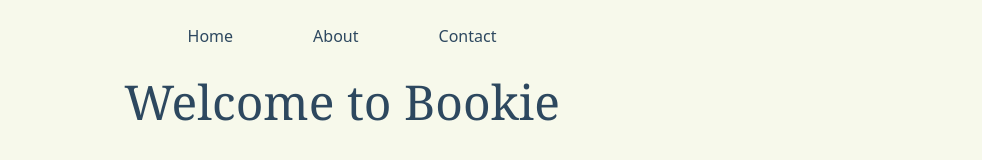
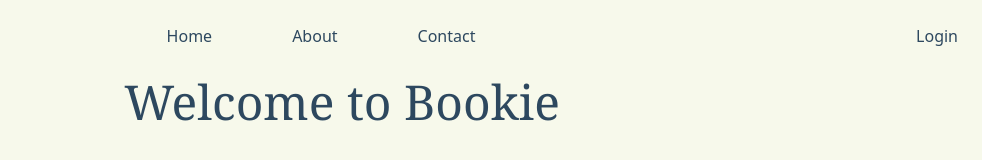
Before and after one commit to EBok1/bookie, a React (Vite) app: page / in a window 1280 px wide. Shown: the top 160 px of the page, without its empty margins (298-1280 px from the left). Built offline with nearby package versions, Linux system fonts and the light colour scheme.

Commit message:
Added logo, added login list item and changed styling

```diff
--- a/src/screens/landing/Navbar.jsx
+++ b/src/screens/landing/Navbar.jsx
@@ -1,4 +1,5 @@
 import { useState } from "react";
+import Logo from "./Logo";
 
 function Dropdown() {
   const [isOpen, setIsOpen] = useState(false);
@@ -6,14 +7,15 @@ function Dropdown() {
     setIsOpen(!isOpen);
   };
   return (
-    <div className="relative grid justify-end m-4">
+    <div className="relative grid justify-end p-6">
+      <Logo />
       <link
         rel="stylesheet"
         href="https://cdnjs.cloudflare.com/ajax/libs/font-awesome/4.7.0/css/font-awesome.min.css"
       ></link>
       <button
         onClick={toggleDropdown}
-        className="text-lg font-semibold font-sans"
+        className="text-lg font-semibold font-quicksand"
       >
         Menu <i className="fa fa-bars pl-1"></i>
       </button>
@@ -27,6 +29,9 @@ function Dropdown() {
           </li>
           <li>
             <a href="#">Contact</a>
+          </li>
+          <li>
+            <a href="#">Login</a>
           </li>
         </ul>
       )}
@@ -42,7 +47,13 @@ function Nav() {
       </div>
 
       {/* Desktop Version - Hidden on mobile */}
-      <nav className="hidden sm:flex justify-center gap-20 m-6">
+
+      <nav className="hidden sm:flex justify-between m-6">
+        <div>
+          <Logo />
+        </div>
+
+        <div className="flex gap-20">
           <a href="#" className="hover:text-blue-500">
             Home
           </a>
@@ -52,6 +63,13 @@ function Nav() {
           <a href="#" className="hover:text-blue-500">
             Contact
           </a>
+        </div>
+
+        <div>
+          <a href="#" className="hover:text-blue-500">
+            Login
+          </a>
+        </div>
       </nav>
     </>
   );
```
Lines whose indentation alone changed are shown as unchanged.
